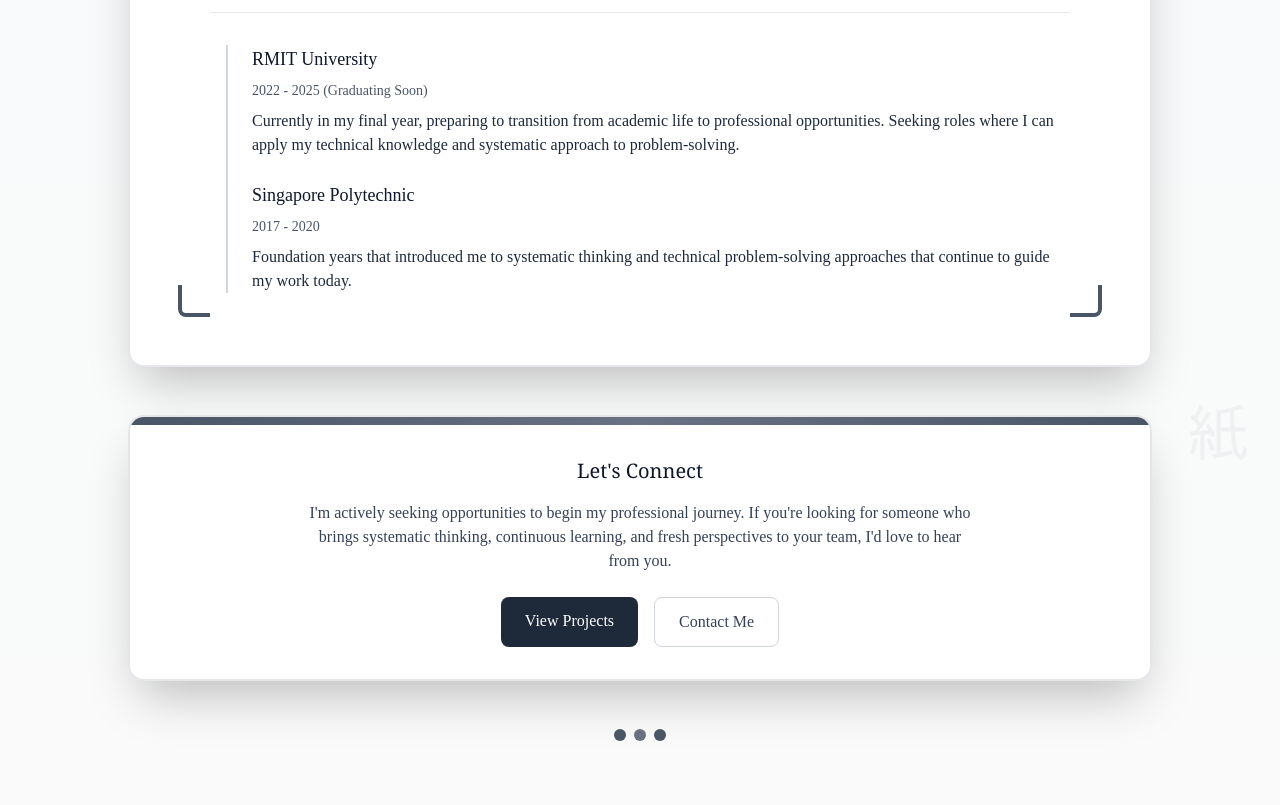
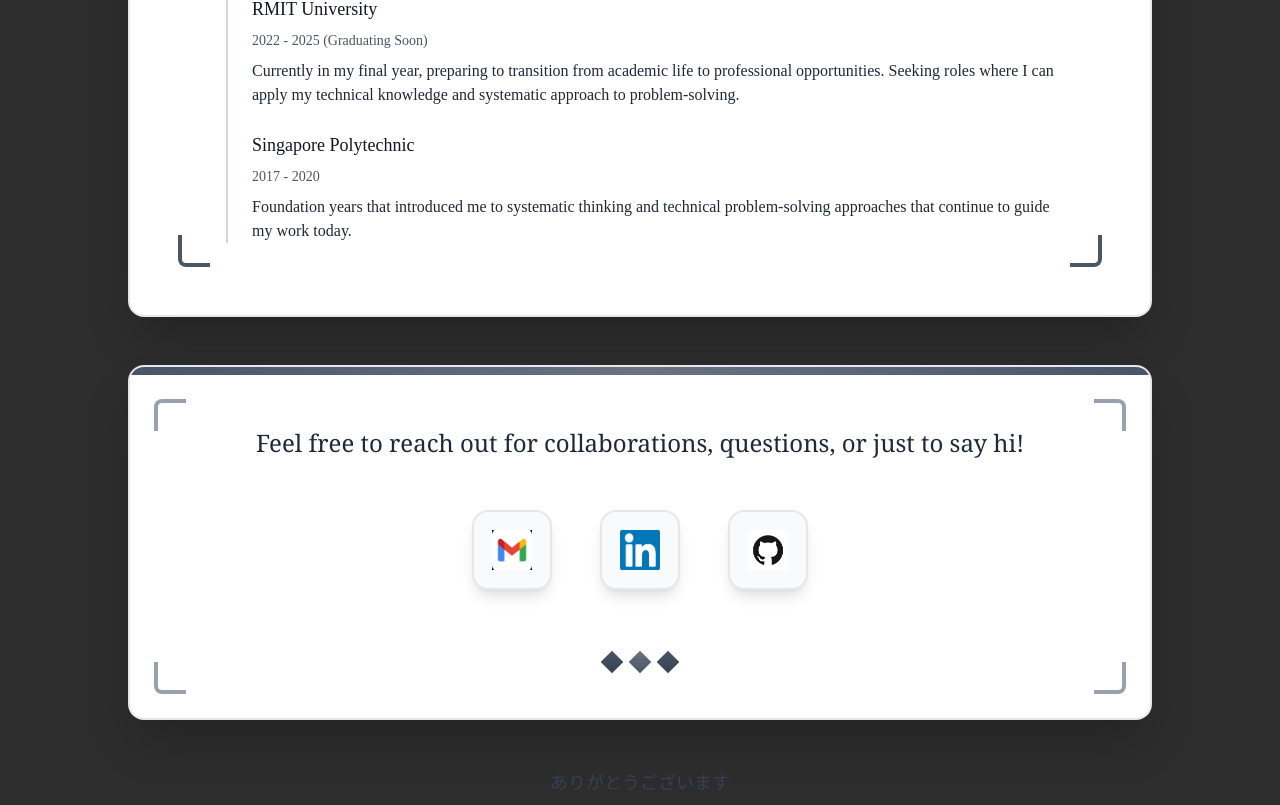
Before and after one commit to gohyiheng/webPortfolio, a Next.js app: page /aboutDescription in a window 1280 px wide. Shown: the part 303-1108 px from the top of the page. Built offline with nearby package versions, Linux system fonts and the light colour scheme.

Commit message:
update: navbar to lock in place

```diff
--- a/src/pages/aboutDescription.tsx
+++ b/src/pages/aboutDescription.tsx
@@ -1,5 +1,6 @@
   import { useState } from 'react';
   import Navbar from './components/navbar';
+import Contact from './components/contact';
   export default function AboutPage() {
 
     type SectionKey = 'journey' | 'experience' | 'interests' | 'photography' | 'philosophy';
@@ -151,11 +152,8 @@ export default function AboutPage() {
     return (
       <div>
           <Navbar/>
-          <section className="px-8 py-16 mx-auto bg-gradient-to-b from-gray-50 to-neutral-50 min-h-screen">
-
-            <div className="max-w-5xl pt-6 mx-auto">
-              {/* heading */}
-
+            <section className="px-8 pt-30 mx-auto min-h-screen">
+              <div className="max-w-5xl mx-auto">
                 {/* Main content*/}
                 <div className="bg-white rounded-2xl shadow-2xl border-2 border-gray-200 overflow-hidden">
                   {/* Decorative top border */}
@@ -200,42 +198,9 @@ export default function AboutPage() {
                     </div>
                   </div>
                 </div>
-
-              {/* Contact*/}
-              <div className="mt-12 bg-white rounded-2xl shadow-2xl border-2 border-gray-200 overflow-hidden">
-                <div className="h-2 bg-gradient-to-r from-gray-600 via-gray-500 to-gray-600"></div>
-                <div className="p-8 text-center">
-                  <h3 className="text-xl font-medium text-gray-900 mb-4 font-serif">Let&#39;s Connect</h3>
-                  <p className="text-gray-700 mb-6 max-w-2xl mx-auto">
-                    I&#39;m actively seeking opportunities to begin my professional journey. If you&#39;re looking for someone who brings systematic thinking, continuous learning, and fresh perspectives to your team, I&#39;d love to hear from you.
-                  </p>
-                  <div className="flex flex-col sm:flex-row gap-4 justify-center">
-                    <a href="/aboutProjects" className="px-6 py-3 bg-gray-800 text-white rounded-lg hover:bg-gray-700 transition-colors duration-200 font-medium text-center">
-                      View Projects
-                    </a>
-                    <a href="#contact" className="px-6 py-3 border border-gray-300 text-gray-700 rounded-lg hover:bg-gray-50 transition-colors duration-200 font-medium text-center">
-                      Contact Me
-                    </a>
               </div>
-                </div>
-              </div>
-
-              {/* bottom decoration */}
-              <div className="mt-12 flex justify-center">
-                <div className="flex space-x-2">
-                  <div className="w-3 h-3 bg-gray-600 rounded-full"></div>
-                  <div className="w-3 h-3 bg-gray-500 rounded-full"></div>
-                  <div className="w-3 h-3 bg-gray-600 rounded-full"></div>
-                </div>
-              </div>
-            </div>
-
-            {/* Decorative element */}
-            <div className="fixed bottom-8 right-8 opacity-10 pointer-events-none">
-              <div className="text-6xl text-gray-400 font-light">紙</div>
-            </div>
+            <Contact/>
             </section>
       </div>
-
     );
   }
--- a/src/pages/aboutProjects.tsx
+++ b/src/pages/aboutProjects.tsx
@@ -1,12 +1,96 @@
-import Contact from "./components/contact";
-import Navbar from "./components/navbar";
+import React from 'react';
+import Image from 'next/image'
+import { useRouter } from 'next/router';
+import Navbar from './components/navbar';
+import Contact from './components/contact';
 
-export default function detailedProjects(){
-    return (
-        <>
-            <Navbar />
-            <div className="text-center text-2xl max-w-5xl items-center mx-auto">TBC</div>
-            <Contact />
-        </>
-    )
-}
+const Projects = () => {
+  const router = useRouter();
+
+  const handleProjectClick = (projectId: string) => {
+    // Navigate to the specific project page
+    router.push(`/aboutProjects/${projectId}`);
+  };
+
+  const projects = [
+    {
+      id: 'vet-care',
+      title: 'Vet Care',
+      subtitle: 'Vet Clinic Management System',
+      image: '/img/cover/vetcare_cover.png',
+    },
+    {
+      id: 'village-gen',
+      title: 'Minecraft Village Generator',
+      subtitle: 'Tool to auto-generate villages in Minecraft',
+      image: '/img/cover/minecraft_cover.png',
+    },
+    {
+      id: 'woofya',
+      title: 'Woofya',
+      subtitle: 'Social media for dog owners',
+      image: '/img/cover/woofya_cover.png',
+    },
+
+    {
+      id: 'vacuum-game',
+      title: 'Vacuum Cleaner Game',
+      subtitle: 'Simple interactive game project',
+      image: '/img/cover/vacuum_cover.png',
+    },
+    {
+      id: 'closing-the-gap',
+      title: 'Closing The Gap',
+      subtitle: 'Progress Tracker Web Application',
+      image: '/img/cover/ctg_cover.png',
+    },
+
+    {
+      id: 'Japan-cities',
+      title: 'Japan Travel Recommender',
+      subtitle: 'Ranks cities in japan based on data from japan guide',
+      image: '',
+    },
+  ];
+
+  return (
+    <>
+    <Navbar/>
+<div className="max-w-6xl mx-auto px-8 pt-30">
+  {projects.map((project, index) => (
+    <div
+      key={project.id}
+      onClick={() => handleProjectClick(project.id)}
+      className={`flex flex-col md:flex-row items-center cursor-pointer overflow-hidden mb-6 ${
+        index % 2 === 0 ? 'md:flex-row-reverse' : 'md:flex-row'
+      }`}
+    >
+      {/* Image */}
+      <div className="w-full md:w-[60%] h-64 md:h-[500px] flex justify-center items-center overflow-hidden group p-4">
+        <img
+          src={project.image}
+          alt={project.title}
+          className="w-full h-full object-cover rounded-2xl transition-transform duration-700 group-hover:scale-[1.02] shadow-lg"
+          sizes="(max-width: 768px) 100vw, 65vw"
+        />
+      </div>
+      {/* Text */}
+      <div className="w-full md:w-[40%] px-12 py-4 flex flex-col justify-center h-64 md:h-[500px]">
+        <h2 className="text-4xl text-center font-bold text-gray-800 mb-6 leading-tight">
+          {project.title}
+        </h2>
+        {/* Solid line separator */}
+        <div className="w-full h-0.5 bg-gray-400 mb-6"></div>
+        <p className="text-lg lg:text-xl text-center text-gray-700 leading-relaxed">
+          {project.subtitle}
+        </p>
+      </div>
+    </div>
+  ))}
+</div>
+    <Contact/>
+    </>
+  );
+};
+
+export default Projects;
--- a/src/pages/components/navbar.tsx
+++ b/src/pages/components/navbar.tsx
@@ -2,7 +2,7 @@ import React from 'react';
 import Link from 'next/link';
 const Navbar = () => {
   return (
-    <nav className="bg-gradient-to-r from-gray-50 to-neutral-50 border-b-2 border-gray-200 shadow-lg backdrop-blur-sm">
+    <nav className="fixed top-0 left-0 right-0 mb-6 z-50 bg-gradient-to-r from-gray-50 to-neutral-50 border-b-2 border-gray-200 shadow-lg backdrop-blur-sm">
       <div className="max-w-5xl mx-auto px-8 py-6">
         <div className="flex justify-between items-center">
             <div className="hover:text-gray-600 transition-all duration-300 flex items-center space-x-2">
```
Lines whose indentation alone changed are shown as unchanged.
